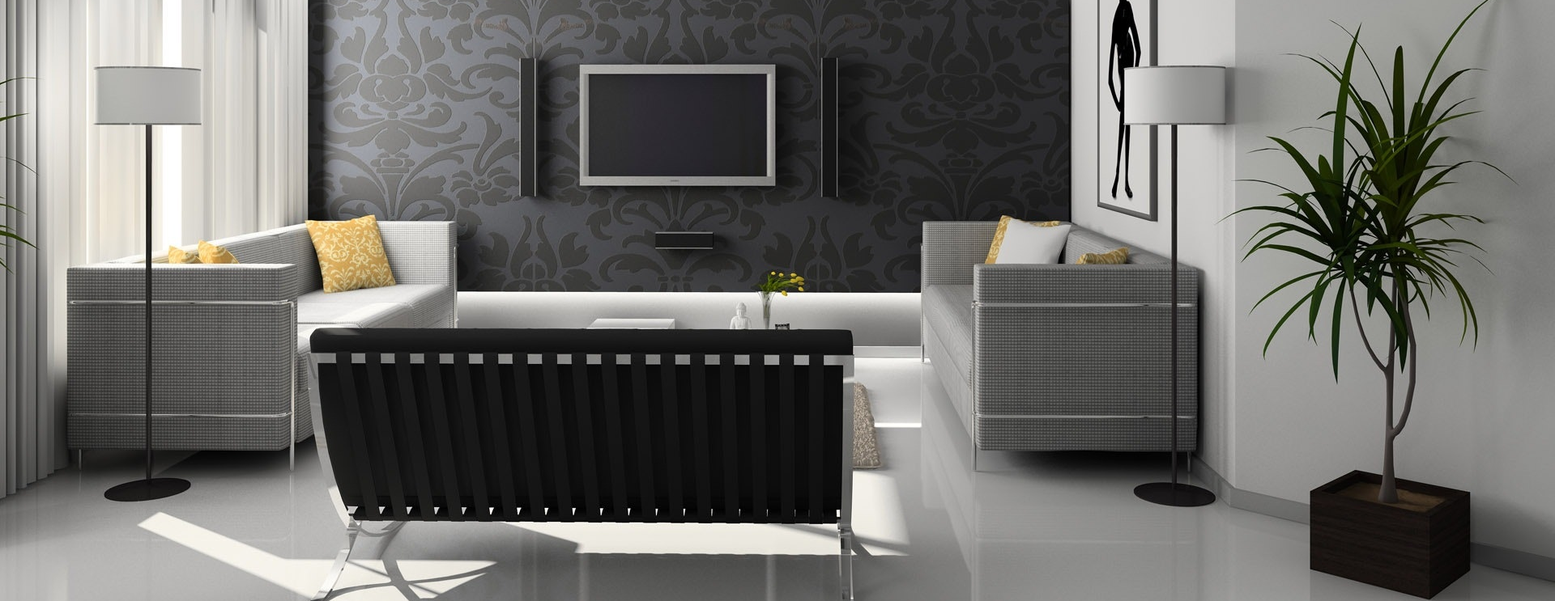
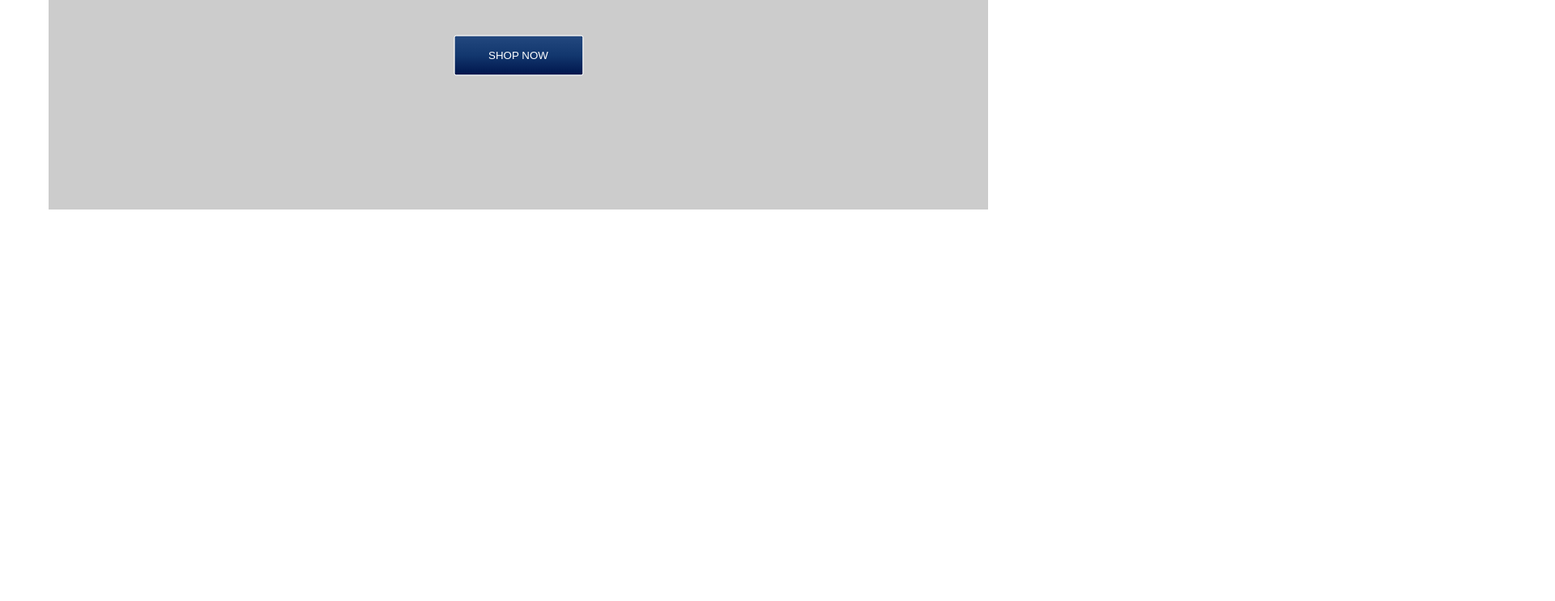
Before and after one commit to Zeztron/furniture-store-landing-page, a website: page index.html in a window 1280 px wide. Shown: the part 444-1187 px from the top of the page at 81% size, 1920 px wide, since content can reach past the window. After the commit the page ends 800 px from the top, so only its background shows below. Drawn offline with Linux system fonts and the light colour scheme.

Commit message:
Styled the banner button hover effect

```diff
--- a/sass/_components.scss
+++ b/sass/_components.scss
@@ -188,3 +188,69 @@
         color: var(--color-primary-3);
     }
 }
+
+/* ========================================================================== */
+/* BANNER */
+/* ========================================================================== */
+.banner {
+    position: relative;
+
+    &__content {
+        position: absolute;
+        top: 50%;
+        left: 50%;
+        transform: translate(-50%, -50%);
+        text-transform: uppercase;
+        text-align: center;
+
+        &--heading {
+            font-size: 10rem;
+            color: var(--color-primary);
+            margin-bottom: 6rem;
+        }
+
+        &--btn {
+            width: 16rem;
+            height: 5rem;
+            background: linear-gradient(to top, #00154c, var(--color-primary), #23487f);
+            color: #fff;
+            text-transform: uppercase;
+            border: .1rem solid #fff;
+            border-radius: .3rem;
+            outline: none;
+            position: relative;
+            overflow: hidden;
+            cursor: pointer;
+
+            .banner-btn-text-1 {
+                position: absolute;
+                top: 50%;
+                left: 0;
+                transform: translateY(-50%);
+                width: 100%;
+                transition: top .2s;
+            }
+
+            &:hover .banner-btn-text-1{
+                top: -100%;
+            }
+
+            .banner-btn-text-2 {
+                position: absolute;
+                top: 150%;
+                left: 0;
+                transform: translateY(-50%);
+                width: 100%;
+                transition: top .2s;
+            }
+
+            &:hover .banner-btn-text-2{
+                top: 50%;
+            }
+        }
+    }
+
+    &__slideshow {
+        display: none;
+    }
+}
--- a/sass/_layout.scss
+++ b/sass/_layout.scss
@@ -4,7 +4,7 @@
 .container {
     display: grid;
     grid-template-columns: minmax(6rem, 1fr) repeat(8, minmax(min-content, 16rem)) minmax(6rem, 1fr);
-    grid-template-rows: repeat(3, min-content);
+    grid-template-rows: repeat(3, min-content) 70vh;
     grid-row-gap: 1.6rem;
     margin-top: 1.6rem;
 
@@ -16,3 +16,12 @@
         align-items: center;
     }
 }
+
+/* ========================================================================== */
+/* BANNER */
+/* ========================================================================== */
+.banner {
+    grid-column: 2 / 10;
+    grid-row: 4 / 5;
+    background-color: #ccc;
+}
```
Also changed, not shown: css/main.css.
